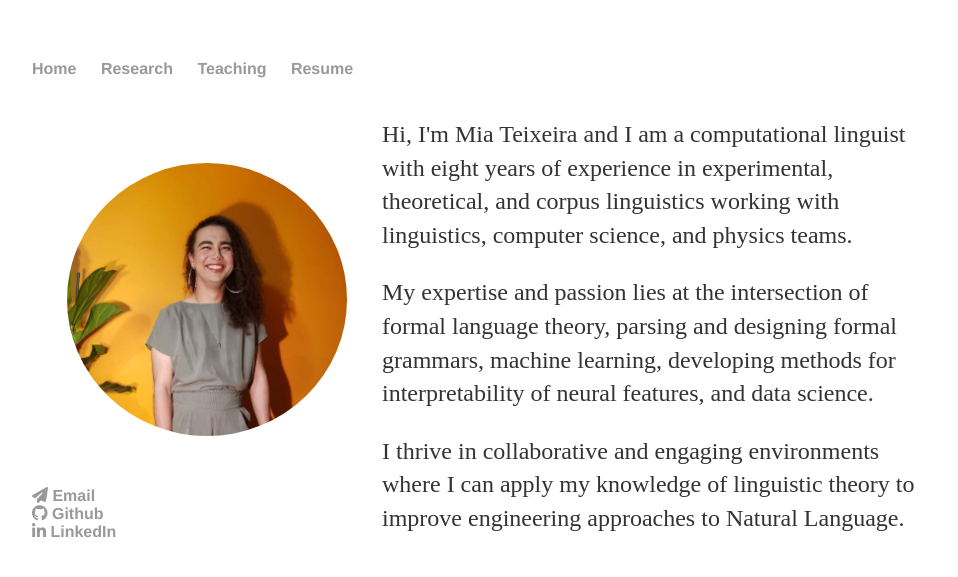
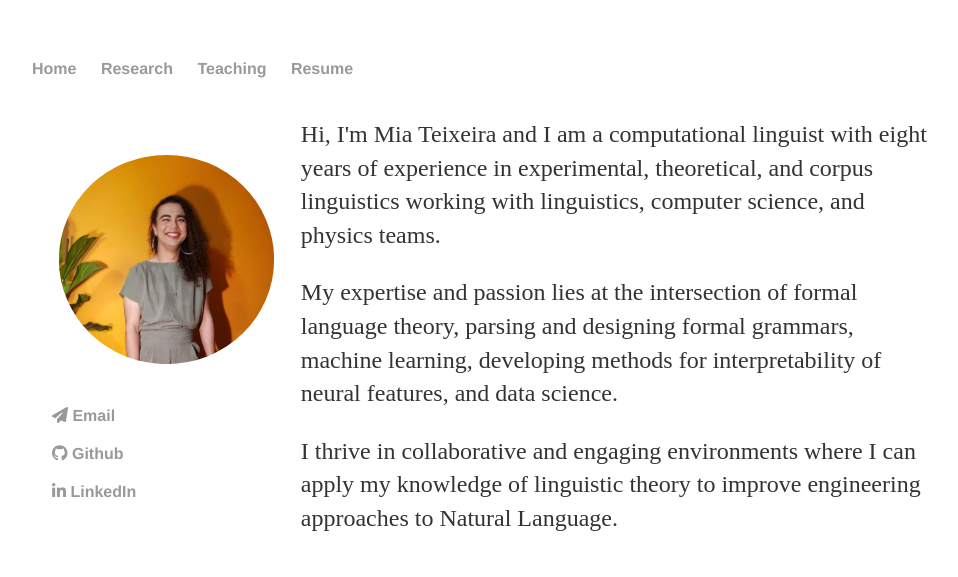
Before and after one commit to miateixeira/miateixeira.github.io, a Jekyll site: the page built from index.html, in a window 1280 px wide. Shown: the top 577 px of the page, without its empty margins (160-1118 px from the left). Built offline with Jekyll 4.4.1, drawn with Linux system fonts in a browser that asks for light colours; nearby versions of some CDN libraries.

Commit message:
added margins to sidebar list and made sidebar width percent

```diff
--- a/css/main.css
+++ b/css/main.css
@@ -4,15 +4,21 @@ body {
 }
 
 nav ul, div.sidebar ul {
-  font-family: 'Helvetica', 'Arial', 'Sans-Serif';
+  font-family: 'Montserrat', 'Helvetica', 'Arial', 'Sans-Serif';
   padding: 0px;
   list-style: none;
   font-weight: bold;
 }
 
-nav ul li, footer ul li {
+/* nav ul li, footer ul li { */
+nav ul li {
   display: inline;
   margin-right: 20px;
+}
+
+div.sidebar ul li {
+  margin-bottom: 20px;
+  margin-left: 20px;
 }
 
 a {
@@ -26,7 +32,7 @@ a:hover {
 
 h1 {
   font-size: 3em;
-  font-family: 'Helvetica', 'Arial', 'Sans-Serif';
+  font-family: 'Montserrat', 'Helvetica', 'Arial', 'Sans-Serif';
 }
 
 p {
@@ -35,10 +41,10 @@ p {
   color: #333;
 }
 
-footer {
-  border-top: 1px solid #d5d5d5;
-  font-size: .8em;
-}
+/* footer { */
+  /* border-top: 1px solid #d5d5d5; */
+  /* font-size: .8em; */
+/* } */
 
 .homepage {
   display: table;
@@ -50,7 +56,7 @@ footer {
 }
 
 .sidebar {
-  width: 350px;
+  width: 30%;
   display: table-cell;
 }
 
```
